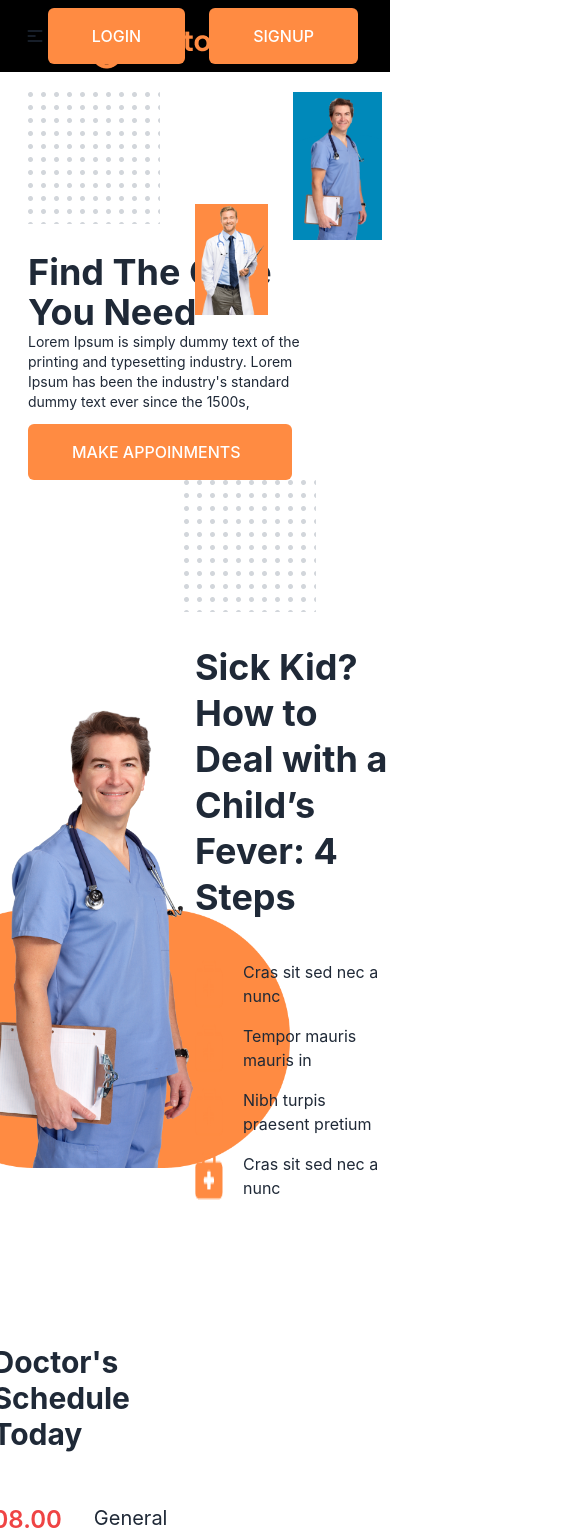
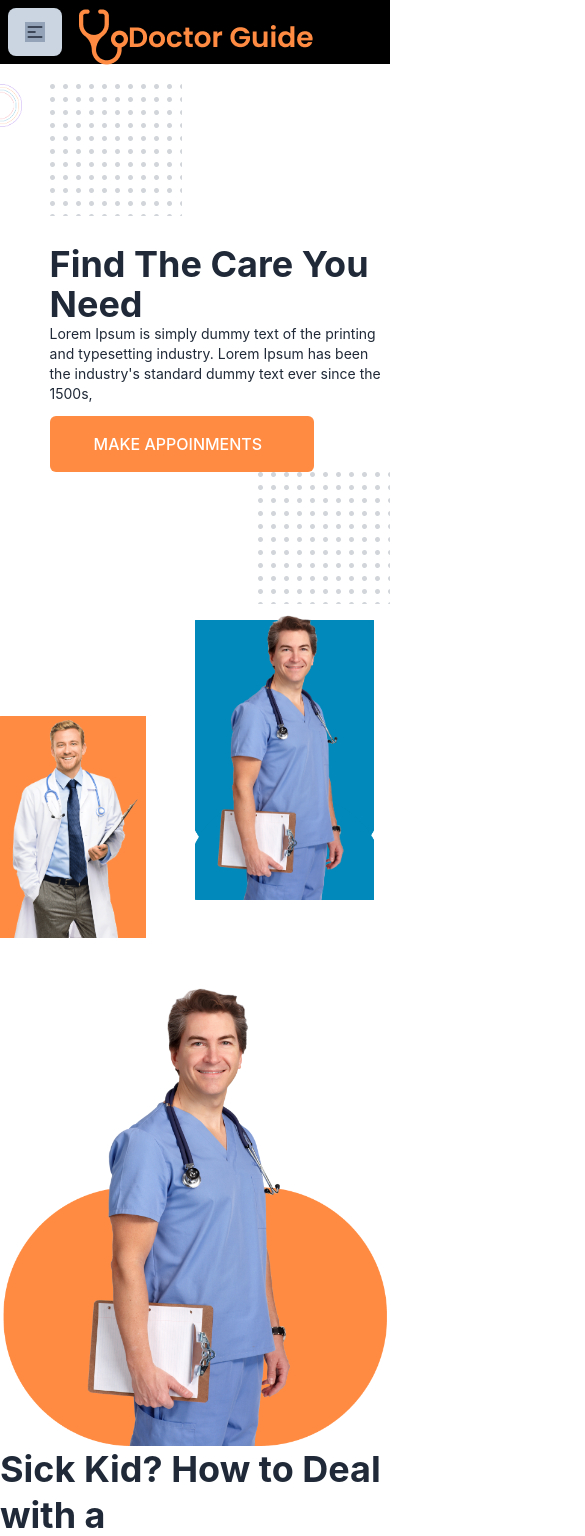
Before and after one commit to mohammad-al-amin-islam/landing-page-design, a React (Create React App) app: page / in a window 390 px wide. Shown: the top 1536 px of the page, 585 px wide, since content can reach past the window. Built offline with nearby package versions, Linux system fonts and the light colour scheme.

Commit message:
ressponvie implemented for mobile and tablet

```diff
--- a/public/service.json
+++ b/public/service.json
@@ -6,37 +6,37 @@
   },
   {
     "id": 1,
-    "img": "img1",
+    "img": "https://raw.githubusercontent.com/mohammad-al-amin-islam/landing-page-design/main/src/assets/Rectangle%20262.png",
     "text": "Cardiac Surgery"
   },
   {
     "id": 1,
-    "img": "img1",
+    "img": "https://raw.githubusercontent.com/mohammad-al-amin-islam/landing-page-design/main/src/assets/Rectangle%20263.png",
     "text": "Cancer Screening"
   },
   {
     "id": 1,
-    "img": "img1",
+    "img": "https://raw.githubusercontent.com/mohammad-al-amin-islam/landing-page-design/main/src/assets/Rectangle%2026.png",
     "text": "Neurology"
   },
   {
     "id": 1,
-    "img": "img1",
+    "img": "https://raw.githubusercontent.com/mohammad-al-amin-islam/landing-page-design/main/src/assets/Rectangle%20264.png",
     "text": "Pediatric & Adult Audiology"
   },
   {
     "id": 1,
-    "img": "img1",
+    "img": "https://raw.githubusercontent.com/mohammad-al-amin-islam/landing-page-design/main/src/assets/Rectangle%20265.png",
     "text": "Neurology"
   },
   {
     "id": 1,
-    "img": "img1",
+    "img": "https://raw.githubusercontent.com/mohammad-al-amin-islam/landing-page-design/main/src/assets/Rectangle%20266.png",
     "text": "Hearing Tests & Aids"
   },
   {
     "id": 1,
-    "img": "img1",
+    "img": "https://raw.githubusercontent.com/mohammad-al-amin-islam/landing-page-design/main/src/assets/Rectangle%2026.png",
     "text": "Orthopedic Clinic"
   }
 ]
--- a/src/components/reuseable/EventCard/EventCard.js
+++ b/src/components/reuseable/EventCard/EventCard.js
@@ -7,7 +7,7 @@ import icon3 from "../../../assets/eventicons/location.png";
 const EventCard = ({ img }) => {
   return (
     <div className="mb-5">
-      <div className="grid grid-cols-2 items-center ite bg-base-100 border ">
+      <div className="grid grid-cols-1 lg:grid-cols-2 items-center ite bg-base-100 border ">
         <div>
           <img src={img} alt="" />
         </div>
--- a/src/pages/home/AchivementArea/AchievementArea.js
+++ b/src/pages/home/AchivementArea/AchievementArea.js
@@ -7,7 +7,7 @@ import "./AchievementArea.css";
 const AchievementArea = () => {
   return (
     <div className="bg-img-achievement py-10 mb-10">
-      <div className=" container mx-auto grid grid-cols-4">
+      <div className=" container mx-auto grid grid-cols-1 md:grid-cols-2 lg:grid-cols-4 justify-items-center">
         <div className="my-7 text-center w-52">
           <div className="flex justify-center mt-1  p-3">
             <img className="w-20" src={icon1} alt="" />
--- a/src/pages/home/Banner/Banner.js
+++ b/src/pages/home/Banner/Banner.js
@@ -9,7 +9,7 @@ import "./Banner.css";
 const Banner = () => {
   return (
     <div className="mt-5">
-      <div className="grid grid-cols-2">
+      <div className="grid grid-cols-1 lg:grid-cols-2">
         <div className="flex">
           <div>
             <div className="mr-7">
--- a/src/pages/home/ConsultantArea/ConsultantArea.js
+++ b/src/pages/home/ConsultantArea/ConsultantArea.js
@@ -5,7 +5,7 @@ import "./ConsultanArea.css";
 
 const ConsultantArea = () => {
   return (
-    <div className="grid grid-cols-2 justify-items-center items-center mt-8">
+    <div className="grid grid-cols-1 lg:grid-cols-2 justify-items-center items-center mt-8">
       <div className="w-96 ">
         <div className="bg-img-consultant">
           <img className="w-72 m-auto" src={dr} alt="" />
--- a/src/pages/home/DoctorSchedule/DoctorSchedule.js
+++ b/src/pages/home/DoctorSchedule/DoctorSchedule.js
@@ -3,7 +3,7 @@ import d3 from "../../../assets/d3.png";
 import "./DoctorSchedule.css";
 const DoctorSchedule = () => {
   return (
-    <div className="grid grid-cols-2 justify-items-center items-center container mx-auto mt-32">
+    <div className="grid grid-cols-1 lg:grid-cols-2 justify-items-center items-center container mx-auto mt-32 gap-20">
       <div>
         <h1 className="text-3xl font-bold mb-10">Doctor's Schedule Today</h1>
         <div className="flex border-b-2 py-3 my-3">
--- a/src/pages/home/Event/Event.js
+++ b/src/pages/home/Event/Event.js
@@ -21,7 +21,7 @@ const Event = () => {
       <EventCard img={img1}></EventCard>
 
       <div className="mb-5">
-        <div className="grid grid-cols-2 gap-6 items-center ite bg-base-100  border ">
+        <div className="grid grid-cols-1 lg:grid-cols-2 gap-6 items-center ite bg-base-100  border ">
           <div className="p-5">
             <div>
               <h2 className="text-2xl font-bold mb-2">
--- a/src/pages/home/FeedbackArea/FeedbackArea.js
+++ b/src/pages/home/FeedbackArea/FeedbackArea.js
@@ -15,7 +15,7 @@ const FeedbackArea = () => {
               Patient FeedBack
             </h1>
 
-            <div className="grid grid-cols-2 justify-items-center items-center">
+            <div className="grid grid-cols-1 lg:grid-cols-2 justify-items-center items-center">
               <img src={avator} alt="" />
               <div>
                 <p className="text-white mb-8">
--- a/src/pages/home/Home.js
+++ b/src/pages/home/Home.js
@@ -24,7 +24,6 @@ const Home = () => {
       <Event></Event>
       <SubscribeArea></SubscribeArea>
       <Footer></Footer>
-      <Expert></Expert>
     </div>
   );
 };
--- a/src/pages/home/ServiceArea/ServiceArea.js
+++ b/src/pages/home/ServiceArea/ServiceArea.js
@@ -13,17 +13,9 @@ const ServiceArea = () => {
     <div className="my-10 container mx-auto">
       <div className="text-center mb-10">
         <h1 className="text-4xl font-bold mb-5">Our Medical Care</h1>
-        <p>Service we Provide</p>
+        <p className="font-semibold">Service we Provide</p>
       </div>
-      <div className="grid grid-cols-4 gap-10 mb-5">
-        {/* <ServiceCard img={img} para={"Orthopedic Clinic"}></ServiceCard>
-        <ServiceCard></ServiceCard>
-        <ServiceCard></ServiceCard>
-        <ServiceCard></ServiceCard>
-        <ServiceCard></ServiceCard>
-        <ServiceCard></ServiceCard>
-        <ServiceCard></ServiceCard>
-        <ServiceCard></ServiceCard> */}
+      <div className="grid grid-cols-1 md:gird-cols-2 lg:grid-cols-4 gap-10 mb-5 justify-items-center">
         {service.map((ser) => (
           <ServiceCard img={ser.img} para={ser.text}></ServiceCard>
         ))}
--- a/src/pages/shared/Navbar/Navbar.js
+++ b/src/pages/shared/Navbar/Navbar.js
@@ -45,10 +45,13 @@ const Navbar = () => {
       <div className="navbar bg-black">
         <div className="navbar-start">
           <div className="dropdown">
-            <label tabIndex={0} className="btn btn-ghost lg:hidden">
+            <label
+              tabIndex={0}
+              className="btn btn-ghost bg-slate-300 lg:hidden"
+            >
               <svg
                 xmlns="http://www.w3.org/2000/svg"
-                className="h-5 w-5"
+                className="h-5 w-5 bg-slate-400"
                 fill="none"
                 viewBox="0 0 24 24"
                 stroke="currentColor"
@@ -63,7 +66,7 @@ const Navbar = () => {
             </label>
             <ul
               tabIndex={0}
-              className="menu menu-compact dropdown-content mt-3 p-2 shadow bg-base-100 rounded-box w-52 text-white"
+              className="menu menu-compact dropdown-content mt-3 p-2 shadow bg-slate-400 rounded-box w-52 text-white"
             >
               {menuItems}
             </ul>
@@ -77,9 +80,11 @@ const Navbar = () => {
             {menuItems}
           </ul>
         </div>
-        <div className="navbar-end">
-          <Button>Login</Button>
-          <Button>Signup</Button>
+        <div className="navbar-end hidden lg:inline">
+          <div className="flex">
+            <Button>Login</Button>
+            <Button>Signup</Button>
+          </div>
         </div>
       </div>
     </div>
```
